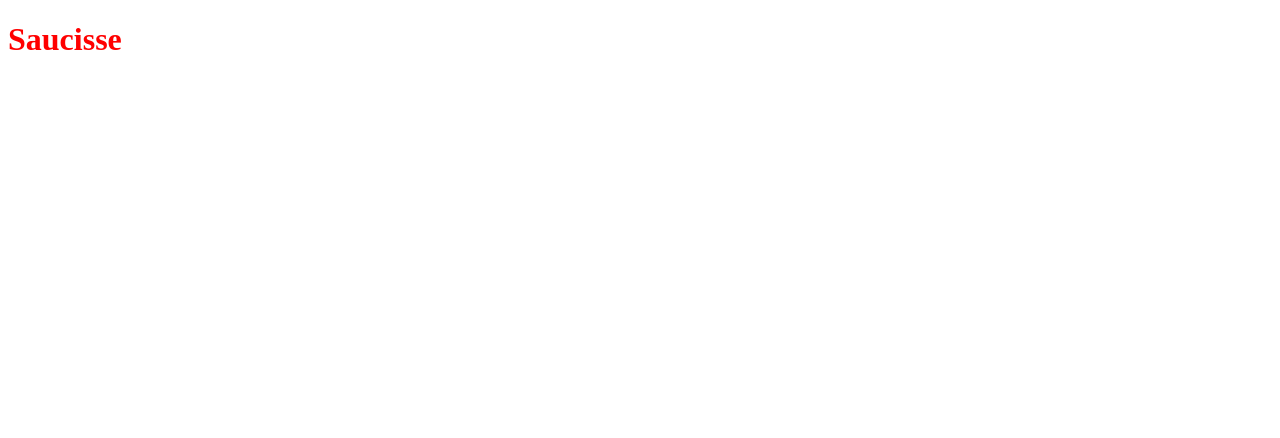
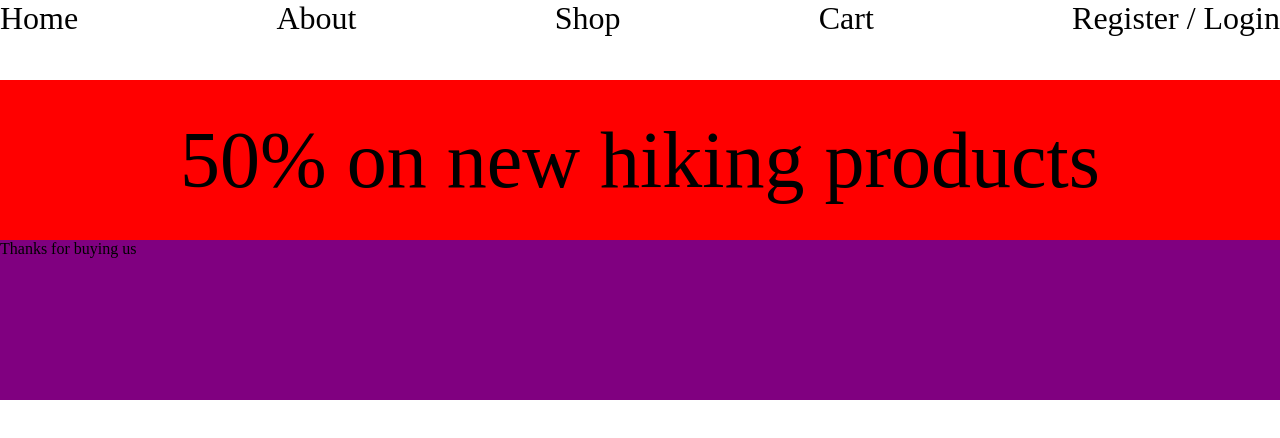
Before and after one commit to Nuxnuxx/svelteEcommerce, a Svelte app: page / in a window 1280 px wide. Shown: the top 438 px of the page. Built offline with nearby package versions, Linux system fonts and the light colour scheme.

Commit message:
setup folder structure

```diff
--- a/src/App.svelte
+++ b/src/App.svelte
@@ -1,8 +1,26 @@
-<h1>Saucisse</h1>
+<script>
+  import { Route, Router } from 'svelte-routing'
+  import Home from './Pages/Home.svelte'
+  import Header from './Components/Header.svelte'
+  import About from './Pages/About.svelte'
+  import Shop from './Pages/Shop.svelte'
+  import Cart from './Pages/Cart.svelte'
+  import Footer from './Components/Footer.svelte'
+  import Register from './Pages/Register.svelte'
 
-<style>
-  h1 {
-    font-size: 2rem;
-    color: red;
-  }
-</style>
+	import './styles.css';
+
+  export let url = ''
+</script>
+
+<Router {url}>
+  <Header />
+  <div>
+    <Route path="/" component="{Home}"></Route>
+    <Route path="/about" component="{About}"></Route>
+    <Route path="/shop" component="{Shop}"></Route>
+    <Route path="/cart" component="{Cart}"></Route>
+    <Route path="/register" component="{Register}"></Route>
+  </div>
+  <Footer />
+</Router>
--- /dev/null
+++ b/src/Components/Footer.svelte
@@ -0,0 +1,11 @@
+<div>
+	Thanks for buying us
+</div>
+
+	<style>
+	div {
+		width: 100%;
+		height: 10rem;
+		background-color: purple;
+	}
+</style>
--- /dev/null
+++ b/src/Components/Header.svelte
@@ -0,0 +1,22 @@
+<script>
+  import { Link } from 'svelte-routing'
+</script>
+
+<nav>
+  <Link to="/">Home</Link>
+  <Link to="/about">About</Link>
+  <Link to="/shop">Shop</Link>
+  <Link to="/cart">Cart</Link>
+  <Link to="/register">Register / Login</Link>
+</nav>
+
+<style>
+  nav {
+    width: 100%;
+    height: 5rem;
+    display: flex;
+    flex-direction: row;
+    justify-content: space-between;
+    font-size: 2rem;
+  }
+</style>
--- /dev/null
+++ b/src/Pages/About.svelte
@@ -0,0 +1 @@
+<div class="container">About</div>
--- /dev/null
+++ b/src/Pages/Cart.svelte
@@ -0,0 +1,4 @@
+<div class="container">
+	Cart
+	<button>BUY</button>
+</div>
--- /dev/null
+++ b/src/Pages/Home.svelte
@@ -0,0 +1,17 @@
+<script>
+</script>
+
+<div class="container">
+  <div class="promotion">50% on new hiking products</div>
+</div>
+
+<style>
+  .promotion {
+    height: 10rem;
+    background-color: red;
+    display: flex;
+    justify-content: center;
+    align-items: center;
+    font-size: 5rem;
+  }
+</style>
--- /dev/null
+++ b/src/Pages/Register.svelte
@@ -0,0 +1,3 @@
+<form action="">
+	FORM register
+</form>
--- /dev/null
+++ b/src/Pages/Shop.svelte
@@ -0,0 +1 @@
+<div class="container">Shopping</div>
--- /dev/null
+++ b/src/styles.css
@@ -0,0 +1,10 @@
+* {
+	margin: 0;
+	padding: 0;
+	}
+
+
+a {
+	text-decoration: none;
+	color: black;
+}
```
